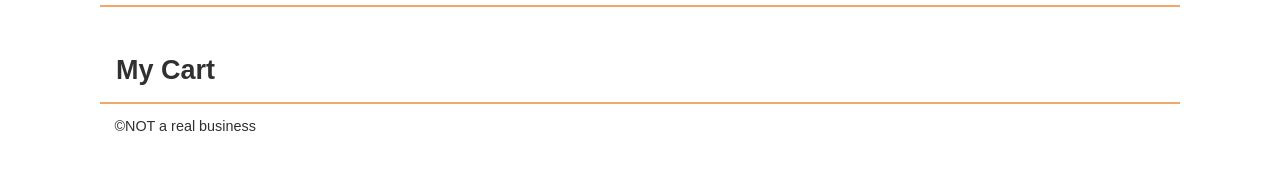
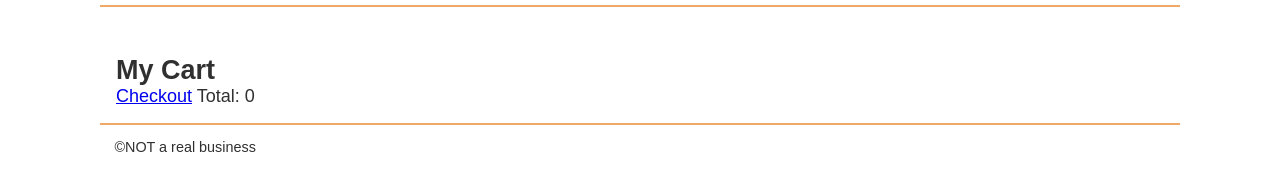
Before and after one commit to owenmeredith12/wdd330, a website: page src/cart/index.html in a window 1280 px wide. Shown: the part 71-262 px from the top of the page. Drawn offline with Linux system fonts and the light colour scheme.

Commit message:
calcSubtotal

```diff
--- a/src/cart/index.html
+++ b/src/cart/index.html
@@ -57,39 +57,11 @@
     <main class="divider">
       <section class="products">
         <h2>My Cart</h2>
-
-        <ul class="product-list">
-          <!-- <li class="cart-card divider">
-            <a href="product_pages/marmot-ajax-3.html" class="cart-card__image">
-              <img
-                src="images/tents/marmot-ajax-tent-3-person-3-season-in-pale-pumpkin-terracotta~p~880rr_01~320.jpg"
-                alt="Marmot Ajax tent"
-              />
-            </a>
-            <a href="product_pages/marmot-ajax-3.html">
-              <h2 class="card__name">Marmot Ajax Tent - 3-Person, 3-Season</h2>
-            </a>
-            <p class="cart-card__color">Pale Pumpkin/Terracotta</p>
-            <p class="cart-card__quantity">qty: 1</p>
-            <p class="cart-card__price">$199.99</p>
-          </li>
-          <li class="cart-card divider">
-            <a href="product_pages/marmot-ajax-3.html" class="cart-card__image">
-              <img
-                src="images/tents/the-north-face-talus-tent-4-person-3-season-in-golden-oak-saffron-yellow~p~985rf_01~320.jpg"
-                alt="Talus Tent - 4-Person, 3-Season"
-              />
-            </a>
-            <a href="product_pages/marmot-ajax-3.html">
-              <h2 class="card__name">
-                The North Face Talus Tent - 4-Person, 3-Season
-              </h2></a
-            >
-            <p class="cart-card__color">Golden Oak/Saffron Yellow</p>
-            <p class="cart-card__quantity">qty: 1</p>
-            <p class="cart-card__price">$199.99</p>
-          </li> -->
-        </ul>
+        <ul class="product-list"></ul>
+        <div class="list-footer hide">
+          <a href="/checkout/">Checkout</a>
+          <span class="list-total">Total: </span>
+        </div>
       </section>
     </main>
 
```
